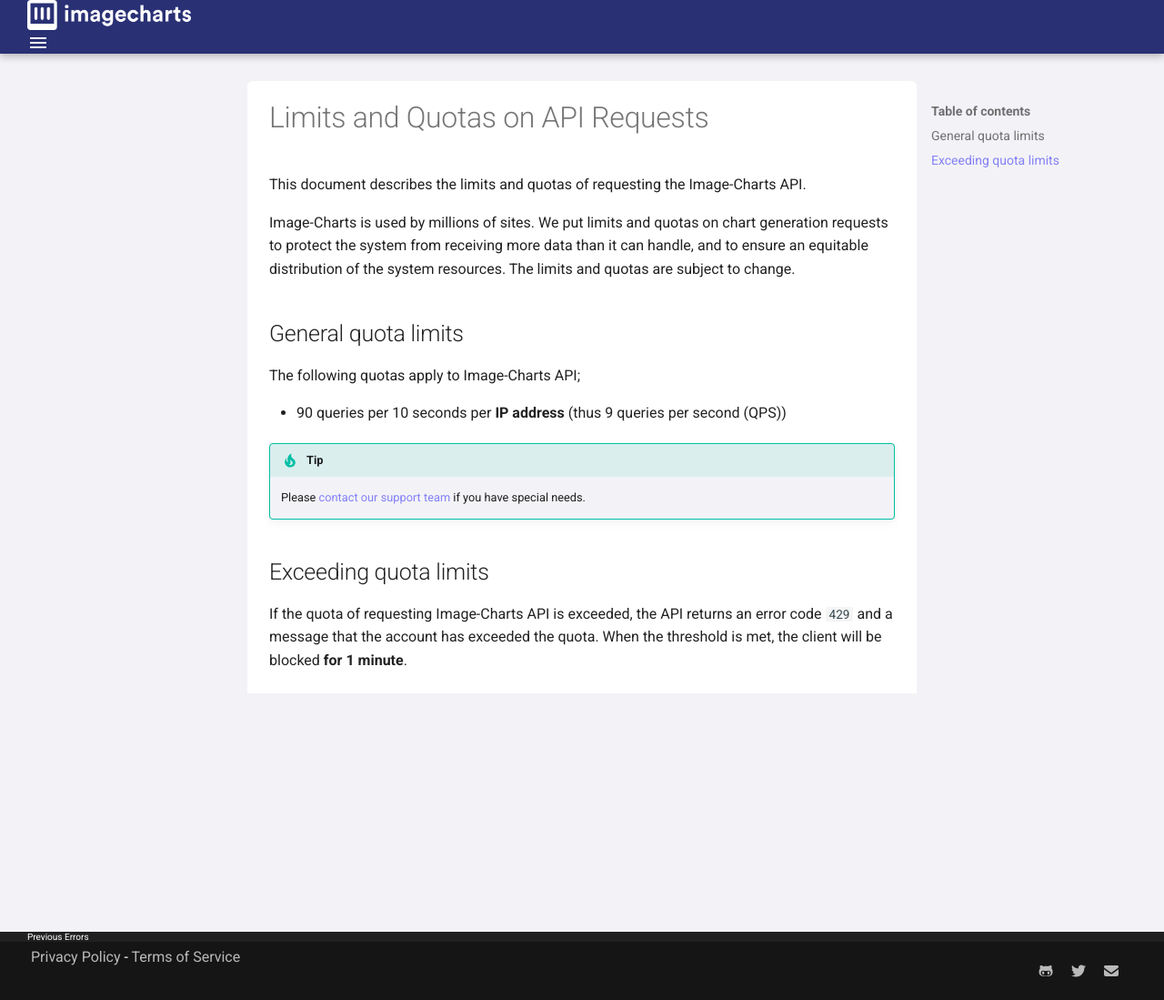
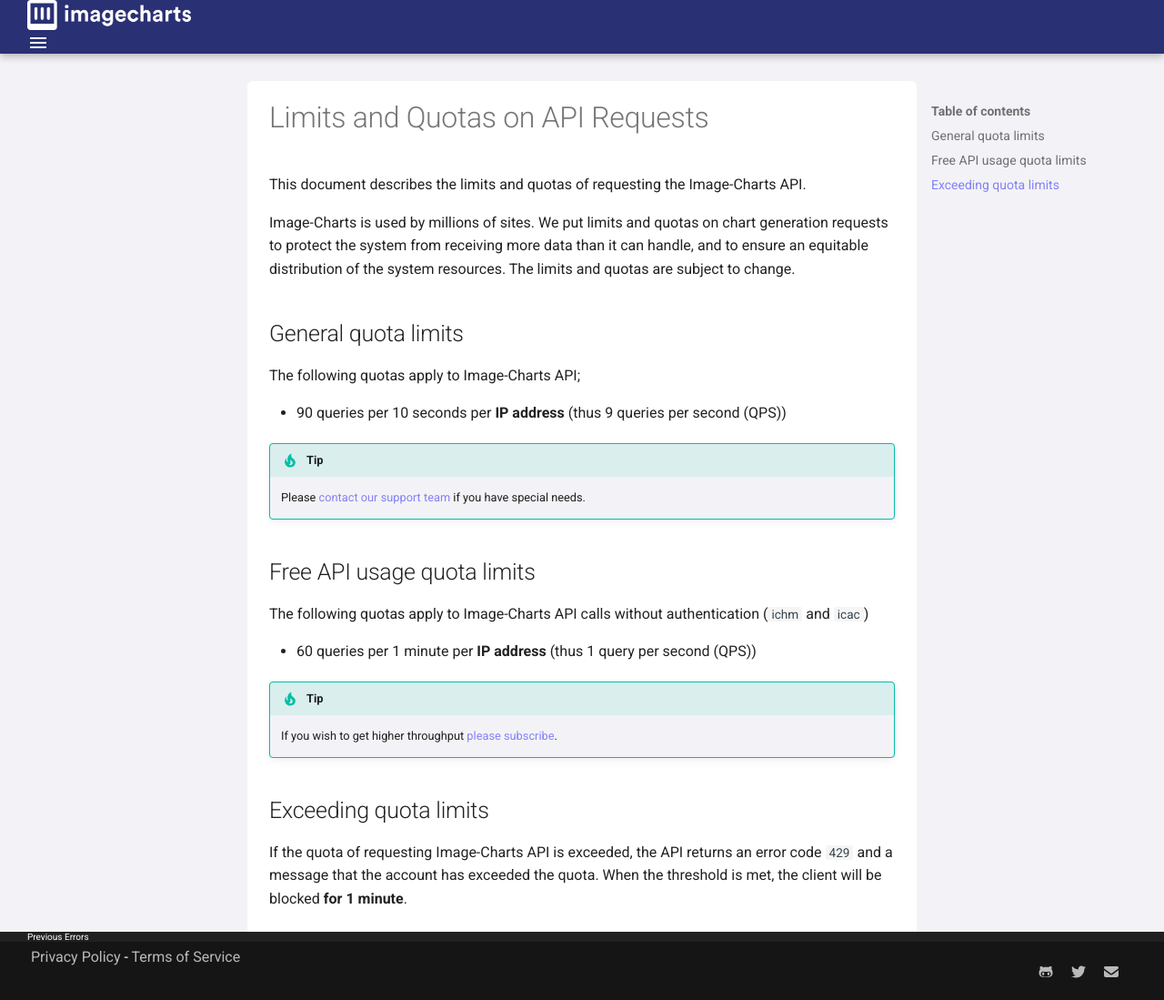
Before and after one commit to image-charts/documentation, an MkDocs documentation site: the page built from docs/limits-and-quotas.md, in a window 1280 px wide and 1099 px high. Shown: the whole window at 91% size. Built offline with MkDocs 1.6.1 and Material for MkDocs 9.7.7, drawn with Linux system fonts in a browser that asks for light colours.

Commit message:
Update limits-and-quotas.md

```diff
--- a/docs/limits-and-quotas.md
+++ b/docs/limits-and-quotas.md
@@ -18,6 +18,15 @@
     Please [contact our support team](mailto:support@image-charts.com) if you have special needs.
 
 
+## Free API usage quota limits
+
+The following quotas apply to Image-Charts API calls without authentication (`ichm` and `icac`)
+
+- 60 queries per 1 minute per **IP address** (thus 1 query per second (QPS))
+
+!!! tip
+    If you wish to get higher throughput [please subscribe](https://www.image-charts.com/pricing).
+
 ## Exceeding quota limits
 
 If the quota of requesting Image-Charts API is exceeded, the API returns an error code `429` and a message that the account has exceeded the quota. When the threshold is met, the client will be blocked **for 1 minute**.
```
